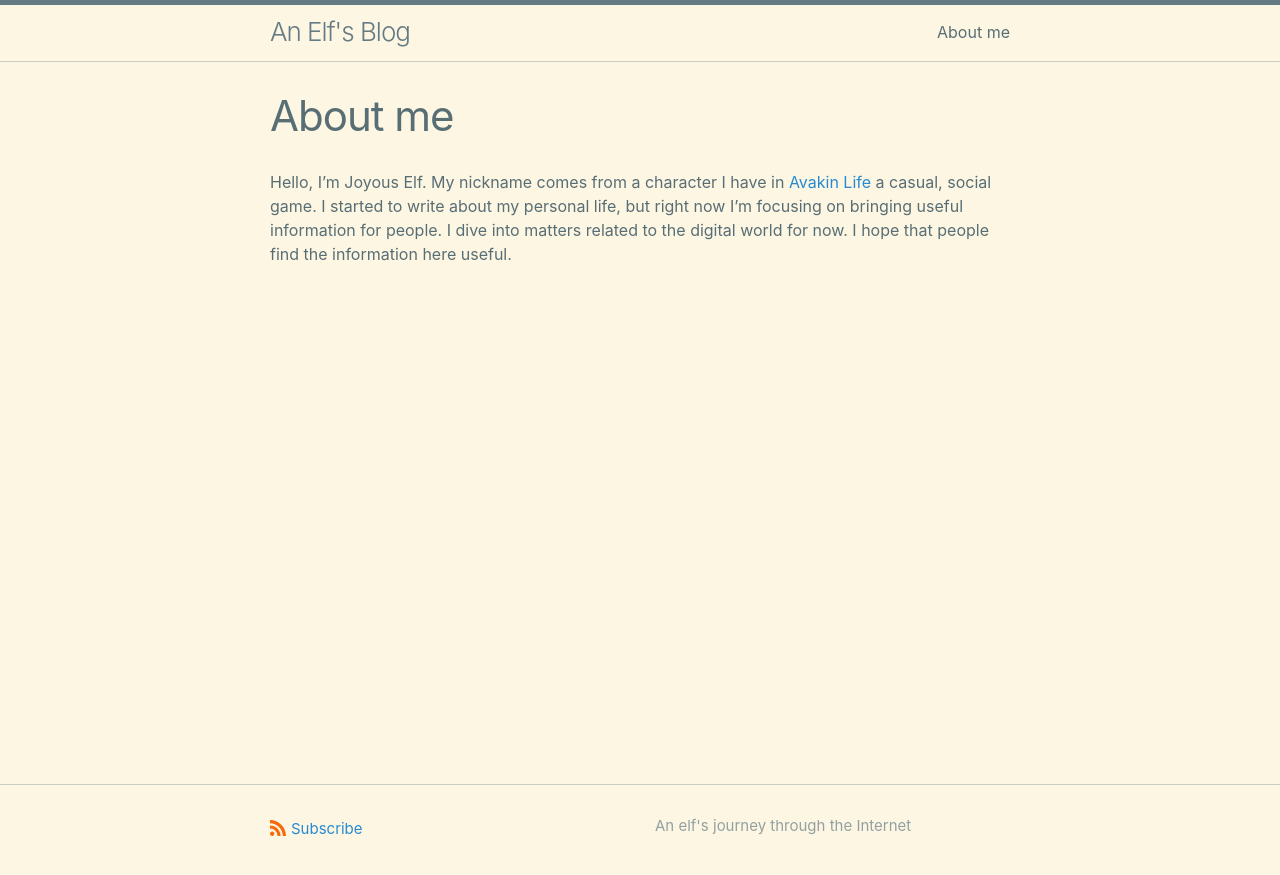
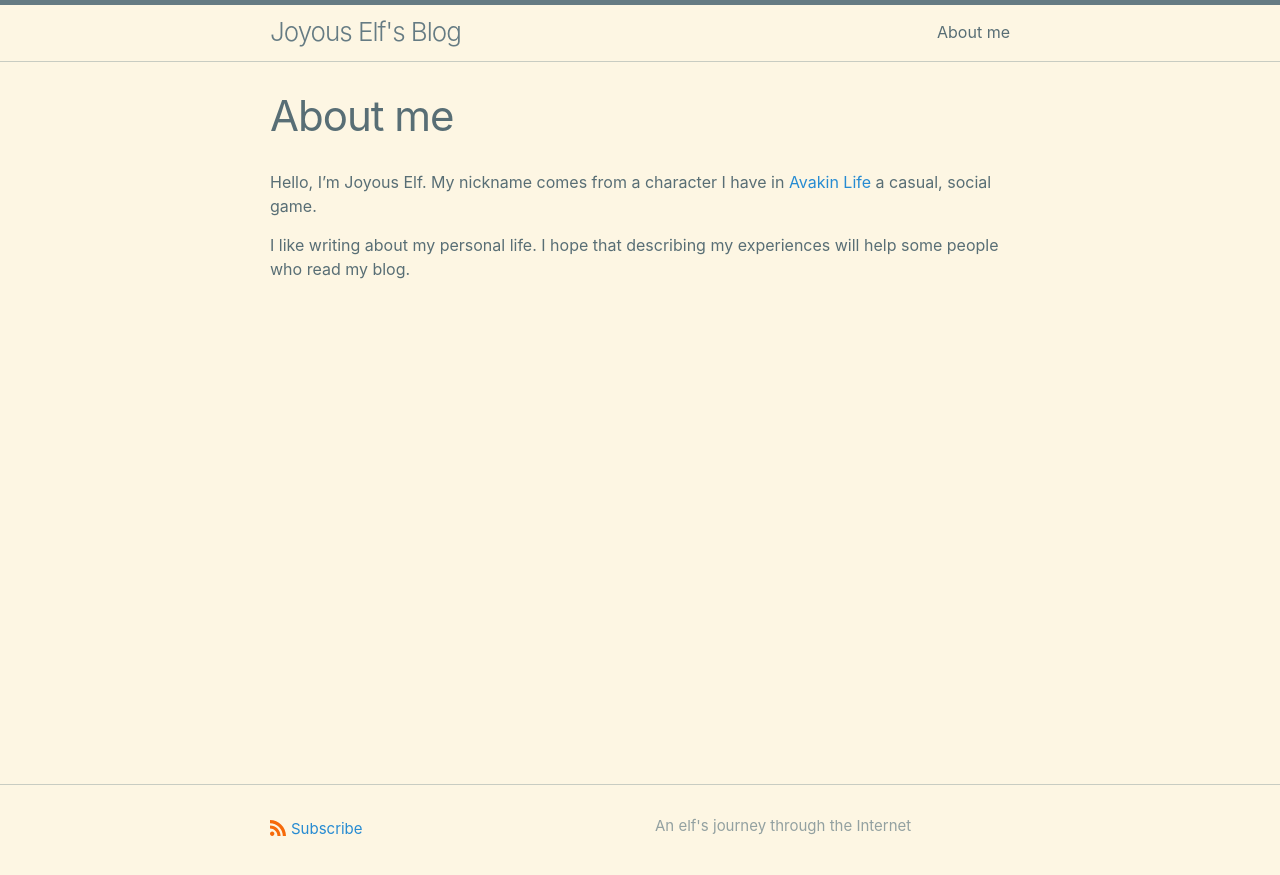
Before and after one commit to joyous-elf/my-blog, a Jekyll site: the page built from about.md, in a window 1280 px wide. Shown: the top 875 px of the page. Built offline with Jekyll 4.4.1, drawn with Linux system fonts in a browser that asks for light colours.

Commit message:
Change about and config file

```diff
--- a/_config.yml
+++ b/_config.yml
@@ -1,4 +1,4 @@
-title: An Elf's Blog
+title: Joyous Elf's Blog
 
 author: Joyous Elf
 
--- a/about.md
+++ b/about.md
@@ -6,4 +6,5 @@ permalink: /about/
 
 
 Hello, I'm Joyous Elf. My nickname comes from a character I have in [Avakin Life](https://play.google.com/store/apps/details?id=com.lockwoodpublishing.avakinlife&hl=en&gl=US) a casual, social game.
-I started to write about my personal life, but right now I'm focusing on bringing useful information for people. I dive into matters related to the digital world for now. I hope that people find the information here useful.
+
+I like writing about my personal life. I hope that describing my experiences will help some people who read my blog.
```
